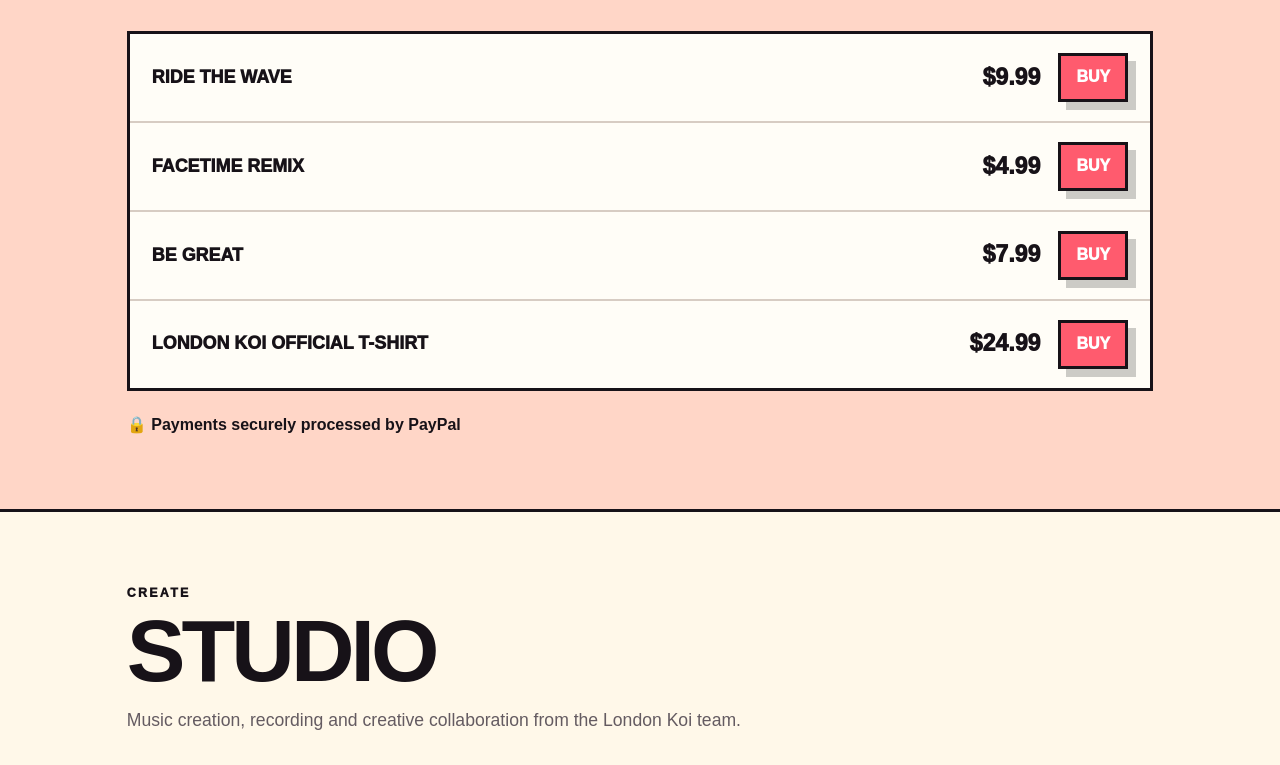
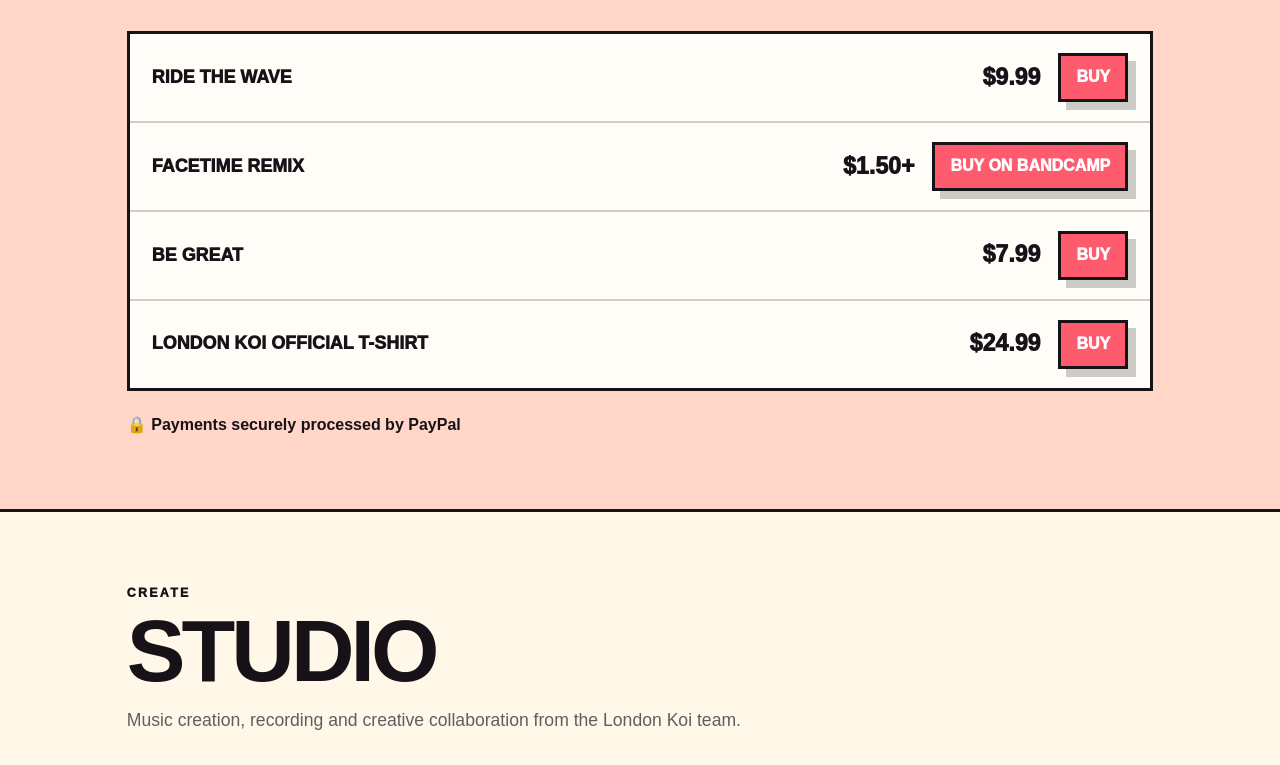
Before and after one commit to watkinsjames32-jpg/Londonkoi.org, a plain HTML site: page index.html in a window 1280 px wide. Shown: the part 4176-4941 px from the top of the page. Drawn offline with Linux system fonts and the light colour scheme.

Commit message:
Connect FaceTime Remix purchase to Bandcamp

```diff
--- a/index.html
+++ b/index.html
@@ -38,7 +38,7 @@
 
   <div class="band" id="events"><div class="band-inner"><div class="label">Calendar</div><h2 class="title">Events</h2><p class="intro">Confirmed public dates will appear here first.</p><img class="event-flyer" src="assets/face-is-time-anytime-tour.webp" width="1024" height="1536" loading="lazy" decoding="async" alt="London Koi Face Is Time Anytime Tour flyer for 2026–2027"><div class="event"><div class="date">Coming Soon</div><div><h3>Upcoming London Koi Events</h3><p>No public performance date is confirmed yet. Booking inquiries are open.</p></div><a class="btn dark" href="#booking">Book London Koi</a></div></div></div>
 
-  <div class="shop" id="music"><div class="shop-inner"><div class="label">Official Store</div><h2 class="title">Music &amp; Merch</h2><p class="intro">Buy available releases and official Koi Ware. Checkout securely with PayPal. Music delivery and merchandise fulfillment are arranged after payment.</p><div class="catalog"><div class="song"><div class="song-name">Ride The Wave</div><div class="price">$9.99</div><button class="btn paypal-btn" type="button" data-product-id="ride_the_wave" aria-label="Buy Ride The Wave">Buy</button></div><div class="song"><div class="song-name">FaceTime Remix</div><div class="price">$4.99</div><button class="btn paypal-btn" type="button" data-product-id="facetime_remix" aria-label="Buy FaceTime Remix">Buy</button></div><div class="song"><div class="song-name">Be Great</div><div class="price">$7.99</div><button class="btn paypal-btn" type="button" data-product-id="be_great" aria-label="Buy Be Great">Buy</button></div><div class="song"><div class="song-name">London Koi Official T-Shirt</div><div class="price">$24.99</div><button class="btn paypal-btn" type="button" data-product-id="london_koi_tee" aria-label="Buy London Koi T-Shirt">Buy</button></div></div><div class="secure">🔒 Payments securely processed by PayPal</div></div></div>
+  <div class="shop" id="music"><div class="shop-inner"><div class="label">Official Store</div><h2 class="title">Music &amp; Merch</h2><p class="intro">Buy available releases and official Koi Ware. Checkout securely with PayPal. Music delivery and merchandise fulfillment are arranged after payment.</p><div class="catalog"><div class="song"><div class="song-name">Ride The Wave</div><div class="price">$9.99</div><button class="btn paypal-btn" type="button" data-product-id="ride_the_wave" aria-label="Buy Ride The Wave">Buy</button></div><div class="song"><div class="song-name">FaceTime Remix</div><div class="price">$1.50+</div><a class="btn" href="https://londonkoi.bandcamp.com/track/facetime-remix" aria-label="Buy FaceTime Remix on Bandcamp">Buy on Bandcamp</a></div><div class="song"><div class="song-name">Be Great</div><div class="price">$7.99</div><button class="btn paypal-btn" type="button" data-product-id="be_great" aria-label="Buy Be Great">Buy</button></div><div class="song"><div class="song-name">London Koi Official T-Shirt</div><div class="price">$24.99</div><button class="btn paypal-btn" type="button" data-product-id="london_koi_tee" aria-label="Buy London Koi T-Shirt">Buy</button></div></div><div class="secure">🔒 Payments securely processed by PayPal</div></div></div>
 
   <section id="studio"><div class="label">Create</div><h2 class="title">Studio</h2><p class="intro">Music creation, recording and creative collaboration from the London Koi team.</p><div class="studio"><div class="studio-panel"><h3>7Music / Studio</h3><p>Follow upcoming recording projects, releases and behind-the-scenes studio work.</p></div><div class="studio-panel"><h3>Creative Projects</h3><p>For features, appearances and project inquiries, send the booking team the details below.</p><a class="btn alt" href="#booking">Start an inquiry</a></div></div></section>
 
```
